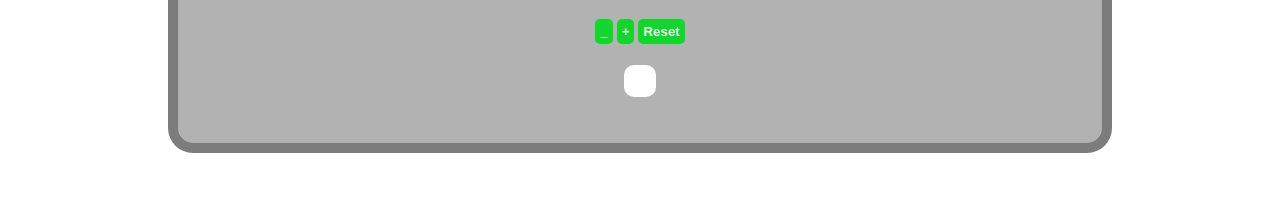
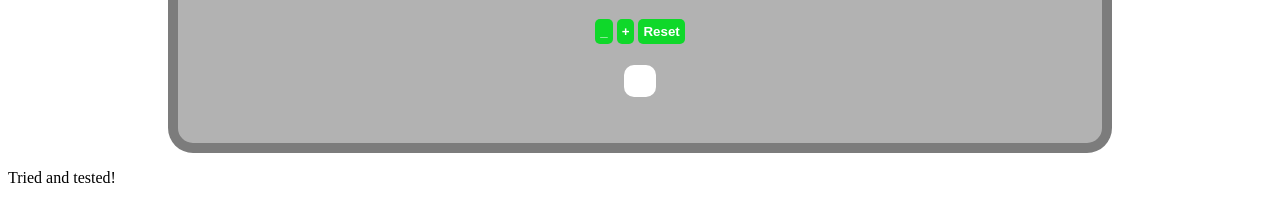
Before and after one commit to isaacbawa/project-1-bawa, a plain HTML site: page index.html in a window 1280 px wide. Shown: the part 335-556 px from the top of the page. Drawn offline with Linux system fonts and the light colour scheme.

Commit message:
Added 'Tried and tested!'

```diff
--- a/index.html
+++ b/index.html
@@ -20,6 +20,7 @@
         </div>
         <h1 class="issue"></h1>
     </div>
+    <p>Tried and tested!</p>
 </body>
 
 </html>
```
